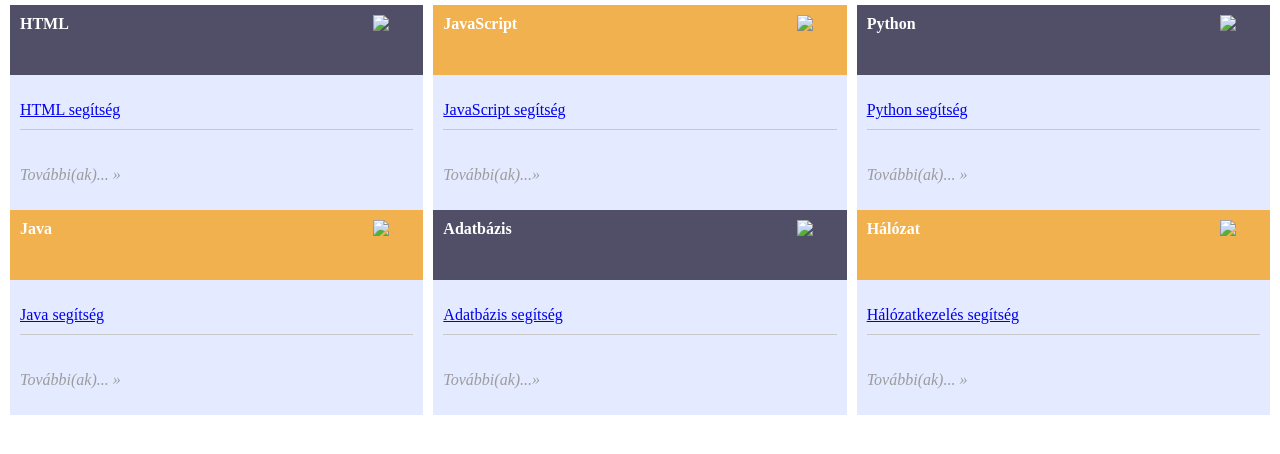
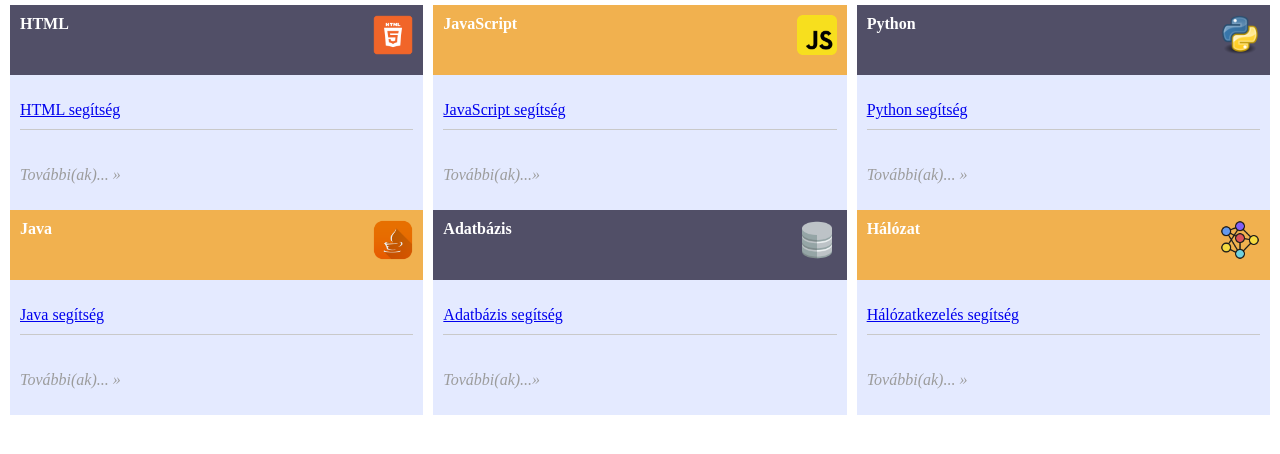
Before and after one commit to DaneeXIII/flexbox, a plain HTML site: page index.html in a window 1280 px wide. Drawn offline with Linux system fonts and the light colour scheme.

Commit message:
Add files via upload

```diff
--- a/index.html
+++ b/index.html
@@ -14,7 +14,7 @@
 <body>
     <section>
         <article>
-            <header>HTML<img src="img/html.png"></header>
+            <header>HTML<img src="html.png"></header>
             <ul>
                 <li><a href="https://www.w3schools.com/html/default.asp" target="blank">HTML segítség</a></li>
                 <li class="more" >Jágri Ilona Tanárnő</li>
@@ -22,7 +22,7 @@
             <p class="more-items">További(ak)... &raquo;</p>
         </article>
         <article>
-            <header>JavaScript<img src="img/js.png"></header>
+            <header>JavaScript<img src="js.png"></header>
             <ul>
                 <li><a href="https://www.w3schools.com/js/default.asp" target="blank">JavaScript segítség</a></li>
                 <li class="more" >Inántsy-Pap Tamás Tanár Úr</li>
@@ -30,7 +30,7 @@
             <p class="more-items">További(ak)...&raquo;</p>
         </article>
         <article>
-            <header>Python<img src="img/Python.png"></header>
+            <header>Python<img src="Python.png"></header>
             <ul>
                 <li><a href="https://www.w3schools.com/python/default.asp" target="blank">Python segítség</a></li>
                 <li class="more">Inántsy-Pap Tamás Tanár Úr</li>
@@ -41,7 +41,7 @@
 
     <section>
         <article>
-            <header class="head2">Java<img src="img/java.png"></header>
+            <header class="head2">Java<img src="java.png"></header>
             <ul>
                 <li><a href="https://www.w3schools.com/java/default.asp" target="blank">Java segítség</a></li>
                 <li class="more" >Jágri Ilona Tanárnő és Inántsy-Pap Tamás Tanár Úr</li>
@@ -49,7 +49,7 @@
             <p class="more-items">További(ak)... &raquo;</p>
         </article>
         <article>
-            <header id="abhead">Adatbázis<img src="img/adatb.png"></header>
+            <header id="abhead">Adatbázis<img src="adatb.png"></header>
             <ul>
                 <li><a href="https://www.w3schools.com/sql/default.asp" target="blank">Adatbázis segítség</a></li>
                 <li class="more" >Komoróczy Tamás Tanár Úr</li>
@@ -57,7 +57,7 @@
             <p class="more-items">További(ak)...&raquo;</p>
         </article>
         <article>
-            <header class="head2">Hálózat<img src="img/halozat.png"></header>
+            <header class="head2">Hálózat<img src="halozat.png"></header>
             <ul>
                 <li><a href="https://itmp.hu/klub/szolgaltatasok/agazati-alapvizsga-online-tanorak-2020-12-15-anyagai" target="blank">Hálózatkezelés segítség</a></li>
                 <li class="more">Inántsy-Pap Tamás Tanár Úr</li>
```
